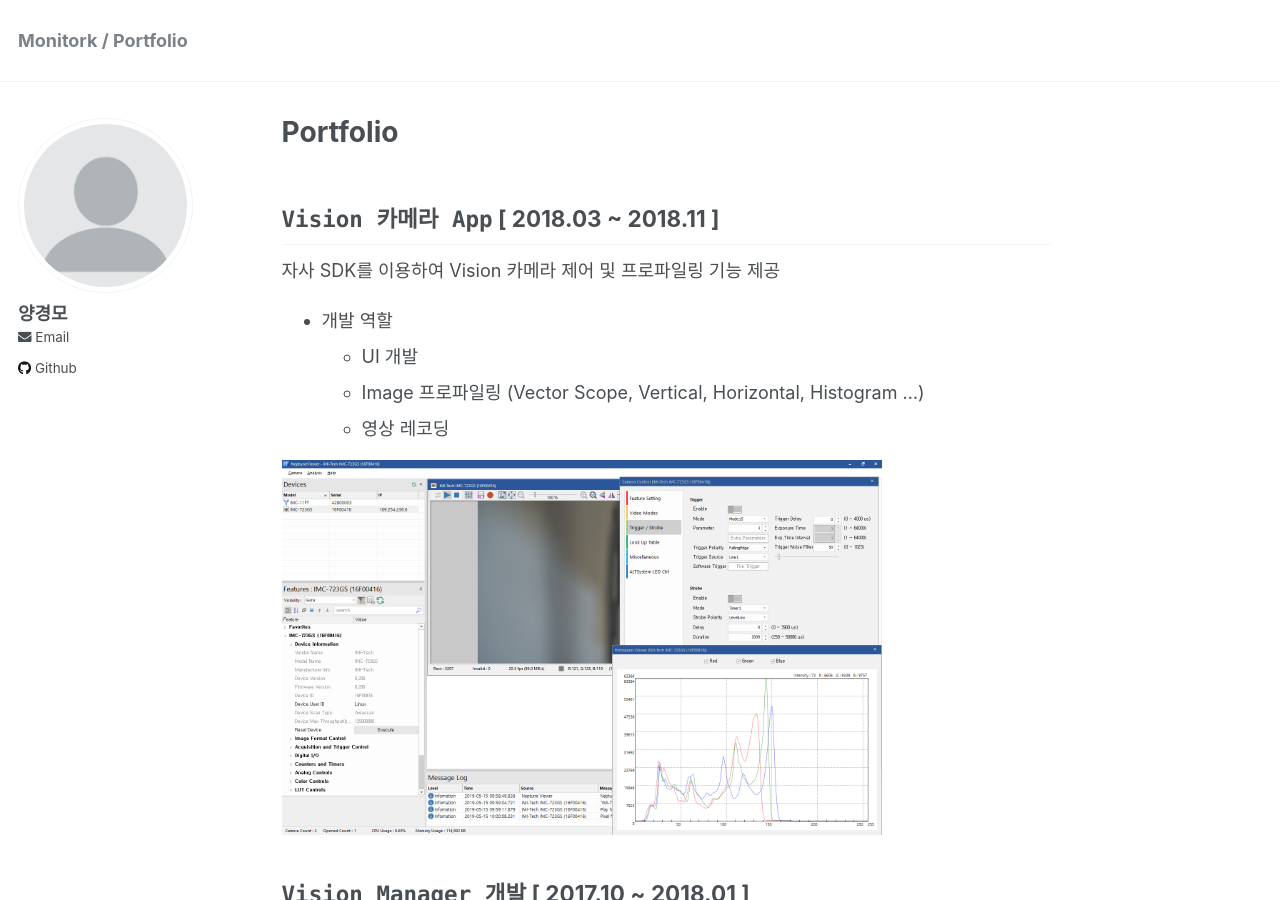
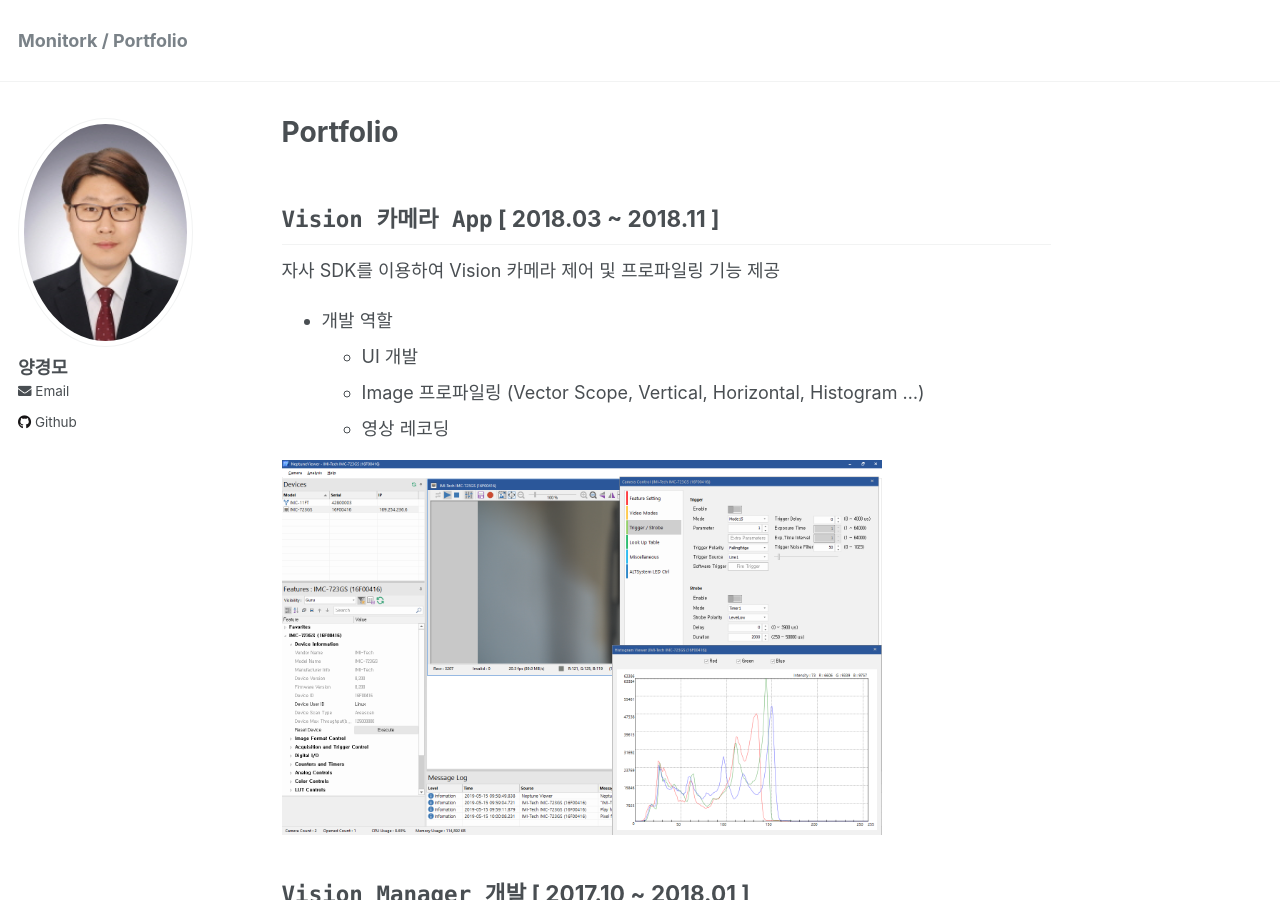
Before and after one commit to monitork52/monitork52.github.io, a Jekyll site: the page built from _pages/about.md, in a window 1280 px wide and 900 px high. Built offline with Jekyll 4.4.1, drawn with Linux system fonts in a browser that asks for light colours.

Commit message:
no message

```diff
--- a/_config.yml
+++ b/_config.yml
@@ -81,7 +81,7 @@ analytics:
 # Site Author
 author:
   name             : "양경모"
-  avatar           : "profile.png"
+  avatar           : "mo.jpg"
   bio              : #"Your biography for the left-hand sidebar"
   location         : #"경기도 의왕시 흥안대로 434번길 86, 204-2104"
   employer         :
```
Also changed, not shown: images/mo.jpg (added).
